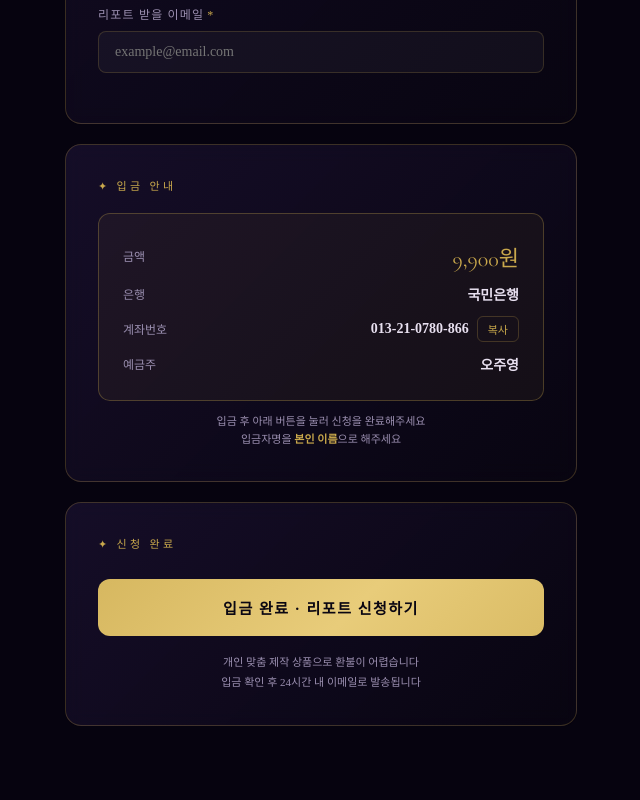
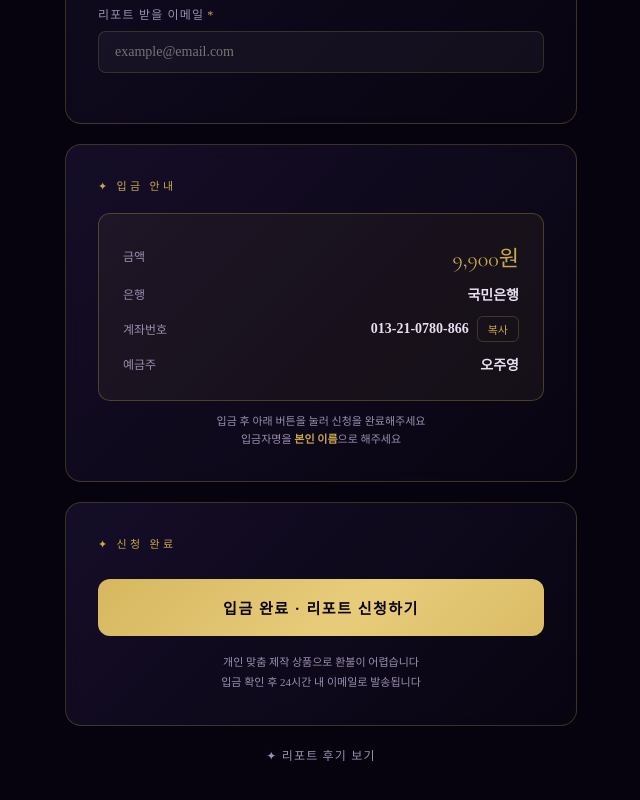
Before and after one commit to kkdmb7-blip/fortuna, a plain HTML site: page index.html in a window 1280 px wide. Shown: the part 823-1623 px from the top of the page, without its empty margins (319-959 px from the left). Drawn offline with nearby package versions, Linux system fonts and the light colour scheme.

Commit message:
Update index.html

```diff
--- a/index.html
+++ b/index.html
@@ -159,6 +159,9 @@
     <div class="card-title">✦ 신청 완료</div>
     <button class="submit-btn" onclick="submitOrder()">입금 완료 · 리포트 신청하기</button>
     <p class="notice">개인 맞춤 제작 상품으로 환불이 어렵습니다<br>입금 확인 후 24시간 내 이메일로 발송됩니다</p>
+  </div>
+  <div style="text-align:center;margin-top:16px;">
+    <a href="reviews.html" style="font-size:12px;color:var(--text-dim);text-decoration:none;letter-spacing:0.1em;">✦ 리포트 후기 보기</a>
   </div>
 </div>
 
```
